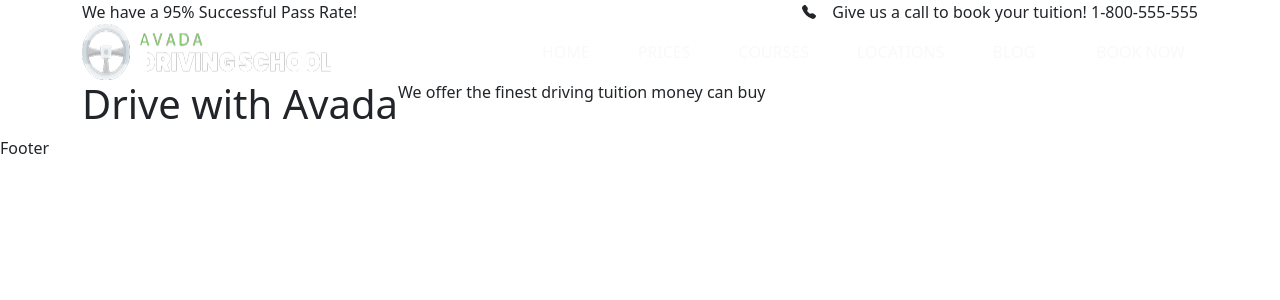
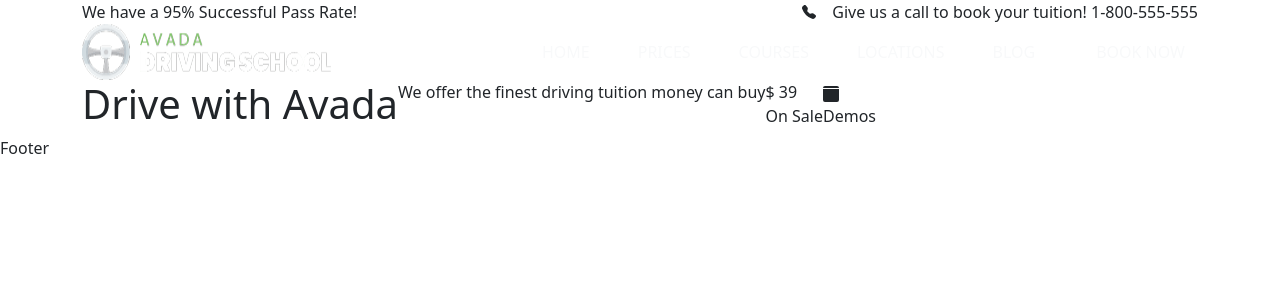
Before and after one commit to LorenzoTesoro/proj-html-vuejs, a Vue app: page / in a window 1280 px wide. Shown: the top 300 px of the page. Built offline with nearby package versions, Linux system fonts and the light colour scheme; the HTML template or start-up script is replaced by a standard one.

Commit message:
add jumbotron section

```diff
--- a/src/assets/scss/partials/_header.scss
+++ b/src/assets/scss/partials/_header.scss
@@ -20,7 +20,7 @@ header {
     background-color: rgba($dark_hash, 0.5);
     font-size: $fs-sm;
     font-weight: 700;
-    padding: 1rem 0 1rem 0;
+    padding: 1.5rem 0 1.5rem 0;
 
     button {
       background-color: $primary_light;
--- a/src/assets/scss/partials/_main.scss
+++ b/src/assets/scss/partials/_main.scss
@@ -13,9 +13,38 @@ main {
       justify-content: center;
       color: $lighter;
     }
-
     .p {
       font-size: $fs-md;
     }
+    .square {
+      display: flex;
+      flex-direction: column;
+      justify-content: center;
+      align-items: center;
+      width: 50px;
+      aspect-ratio: 1;
+      background-color: $lighter;
+      color: $primary;
+
+      &.cost {
+        position: absolute;
+        right: -150px;
+        top: 170px;
+        box-shadow: 2px 2px 10px 2px $dark_hash;
+      }
+      &.demos {
+        position: absolute;
+        right: -150px;
+        top: 110px;
+        box-shadow: 2px 2px 10px 2px $dark_hash;
+      }
+      .price {
+        font-weight: 900;
+      }
+      .on_sale {
+        font-size: $fs-xs;
+        color: $darker;
+      }
+    }
   }
 }
--- a/src/components/layout/AppMain.vue
+++ b/src/components/layout/AppMain.vue
@@ -7,10 +7,31 @@ export default {
 <template>
   <main>
     <section class="jumbotron">
-      <div class="container d-flex">
+      <div class="container d-flex position-relative">
         <h1>Drive with Avada</h1>
         <p>We offer the finest driving tuition money can buy</p>
+        <div class="square cost rounded">
+          <div class="price">$ 39</div>
+          <div class="on_sale">On Sale</div>
+        </div>
+        <div class="square demos rounded">
+          <svg
+            xmlns="http://www.w3.org/2000/svg"
+            width="16"
+            height="16"
+            fill="currentColor"
+            class="bi bi-calendar3-fill"
+            viewBox="0 0 16 16"
+          >
+            <path
+              d="M0 2a2 2 0 0 1 2-2h12a2 2 0 0 1 2 2H0zm0 1v11a2 2 0 0 0 2 2h12a2 2 0 0 0 2-2V3H0z"
+            />
+          </svg>
+          <div class="on_sale">Demos</div>
+        </div>
       </div>
     </section>
   </main>
 </template>
+
+<!-- TODO: FINIRE SQUARE E POSIZIONARLI CON POSITION ABSOLUTE -->
```
